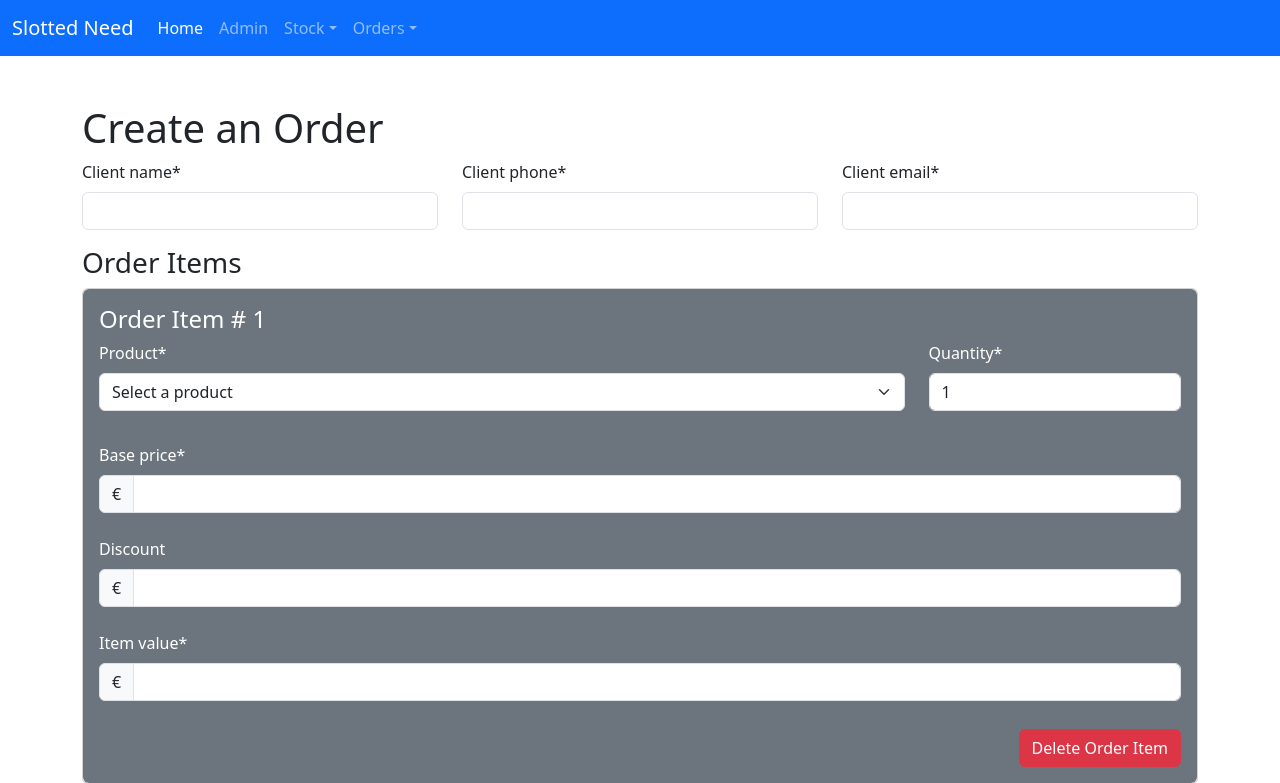
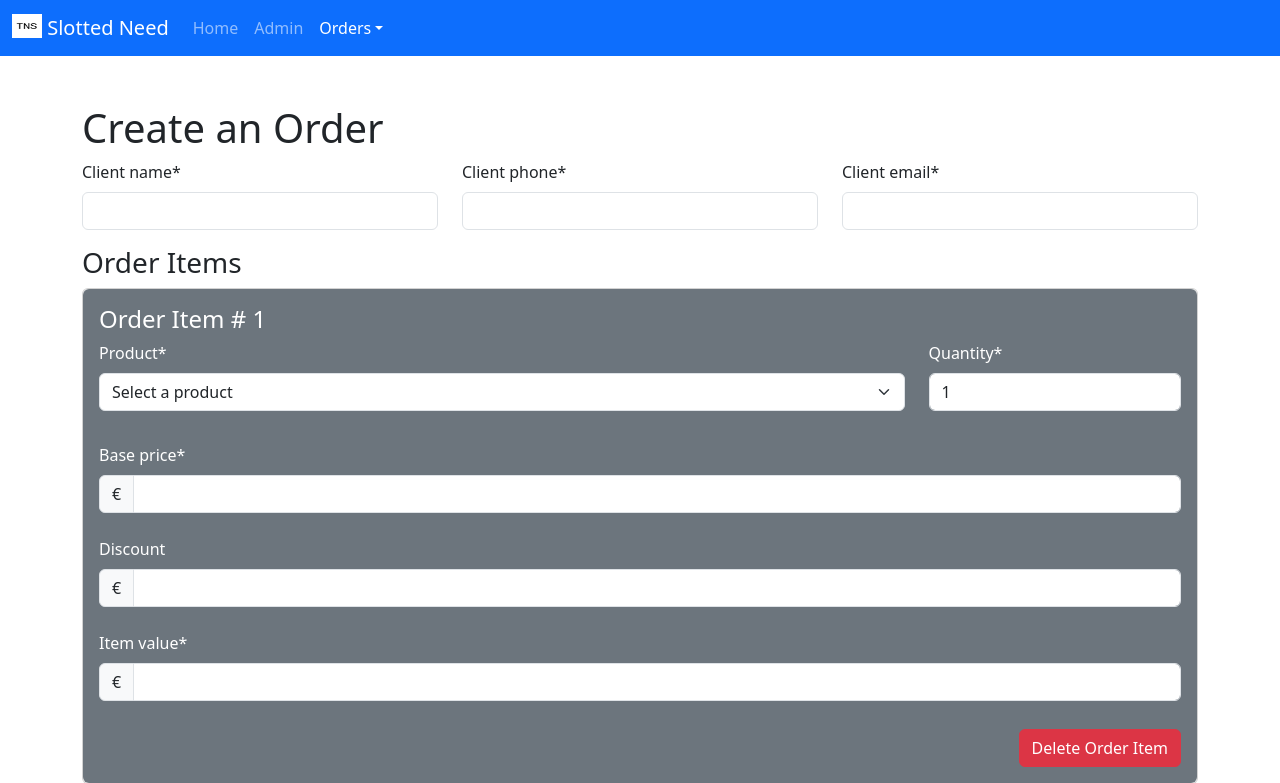
Before and after one commit to dimispapa/slotted-need, a Django app: page /create-order/ in a window 1280 px wide. Shown: the top 783 px of the page. Run offline with Django 5.2, Linux system fonts and the light colour scheme; data comes from the database, SQL or seed files in the repository; some libraries are stand-ins or nearby versions.

Commit message:
styles: conditional nav item highlight

```diff
--- a/templates/base.html
+++ b/templates/base.html
@@ -1,4 +1,8 @@
 {% load static %}
+{% url 'home' as home_url %}
+{% url 'create_order' as add_order_url %}
+{% url 'orders' as orders_url %}
+
 
 <!DOCTYPE html>
 <html lang="en">
@@ -22,39 +26,32 @@
 <header>
   <nav class="navbar navbar-expand-lg bg-primary" data-bs-theme="dark">
     <div class="container-fluid">
-      <a class="navbar-brand" href="#">Slotted Need</a>
+      <a class="navbar-brand" href="#"><img src="../static/favicon/apple-touch-icon-tns.png" width="30" height="24"
+          alt="TNS logo" class="align-text-top"> Slotted Need</a>
       <button class="navbar-toggler" type="button" data-bs-toggle="collapse" data-bs-target="#navbarNavDropdown"
         aria-controls="navbarNavDropdown" aria-expanded="false" aria-label="Toggle navigation"><span
           class="navbar-toggler-icon"></span></button>
       <div class="collapse navbar-collapse" id="navbarNavDropdown">
         <ul class="navbar-nav">
           <li class="nav-item">
-            <a class="nav-link active" aria-current="page" href="#">Home</a>
+            <a class="nav-link {% if request.path == home_url %}active"
+            aria-current="page{% endif %}" href="#">Home</a>
           </li>
           <li class="nav-item">
             <a class="nav-link" href="{% url 'admin:index' %}">Admin</a>
           </li>
           <li class="nav-item dropdown">
-            <a class="nav-link dropdown-toggle" href="#" role="button" data-bs-toggle="dropdown"
-              aria-expanded="false">Stock</a>
-            <ul class="dropdown-menu">
-              <li>
-                <a class="dropdown-item" href="#">Add new stock</a>
-              </li>
-              <li>
-                <a class="dropdown-item" href="#">Current stock</a>
-              </li>
-            </ul>
-          </li>
-          <li class="nav-item dropdown">
-            <a class="nav-link dropdown-toggle" href="#" role="button" data-bs-toggle="dropdown"
+            <a class="nav-link dropdown-toggle {% if request.path == add_order_url or request.path == orders_url %}active"
+            aria-current="page{% endif %}" href="#" role="button" data-bs-toggle="dropdown"
               aria-expanded="false">Orders</a>
             <ul class="dropdown-menu">
               <li>
-                <a class="dropdown-item" href="{% url 'create_order' %}">Add new order</a>
+                <a class="dropdown-item {% if request.path == add_order_url %}active"
+                aria-current="page{% endif %}" href="{% url 'create_order' %}">Add new order</a>
               </li>
               <li>
-                <a class="dropdown-item" href="{% url 'orders' %}">Current orders</a>
+                <a class="dropdown-item {% if request.path == orders_url %}active"
+                aria-current="page{% endif %}" href="{% url 'orders' %}">Current orders</a>
               </li>
             </ul>
           </li>
```
